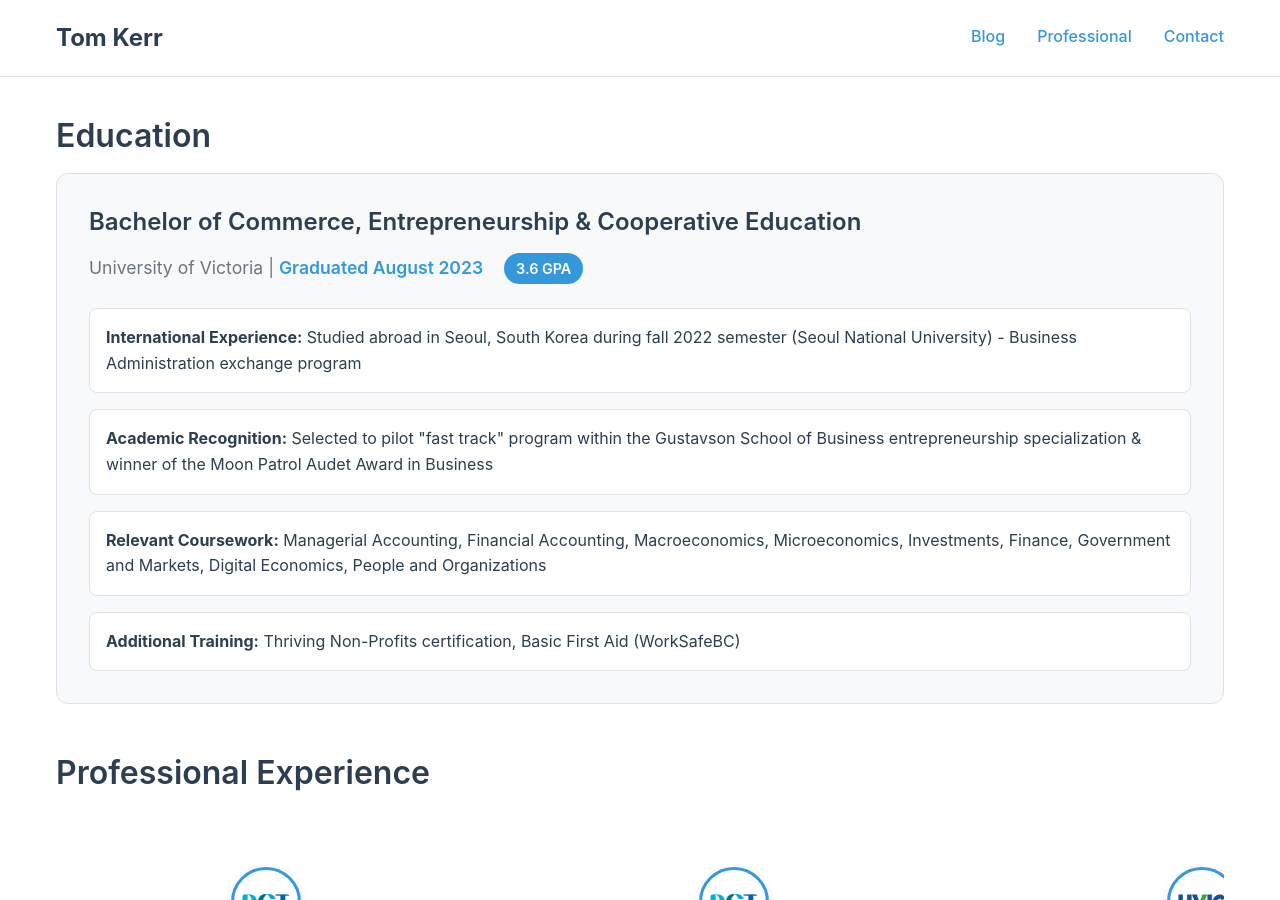
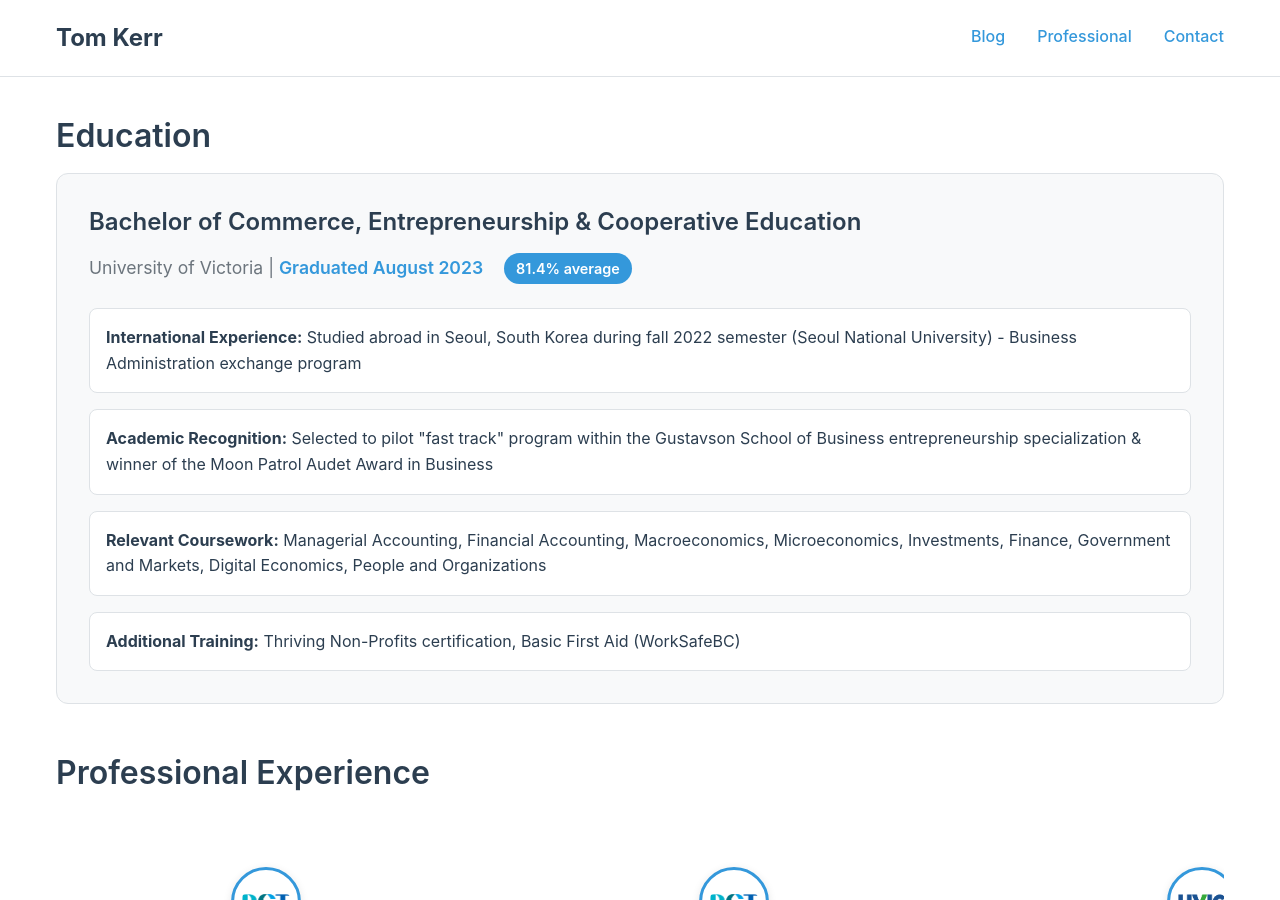
Before and after one commit to TDK250/Toms-Site, a Jekyll site: the page built from professional.md, in a window 1280 px wide and 900 px high, scrolled down 316 px. Built offline with Jekyll 4.4.1, drawn with Linux system fonts in a browser that asks for light colours.

Commit message:
Change GPA to percentage in education section
Updated GPA representation to percentage format.

```diff
--- a/professional.md
+++ b/professional.md
@@ -16,7 +16,7 @@ title: Professional
 <div class="education-section">
   <div class="degree-info">
     <h3>Bachelor of Commerce, Entrepreneurship & Cooperative Education</h3>
-    <p class="institution">University of Victoria | <span class="date">Graduated August 2023</span> <span class="gpa-highlight">3.6 GPA</span></p>
+    <p class="institution">University of Victoria | <span class="date">Graduated August 2023</span> <span class="gpa-highlight">81.4% average</span></p>
 
     <div class="highlights">
       <div class="highlight-item">
```
